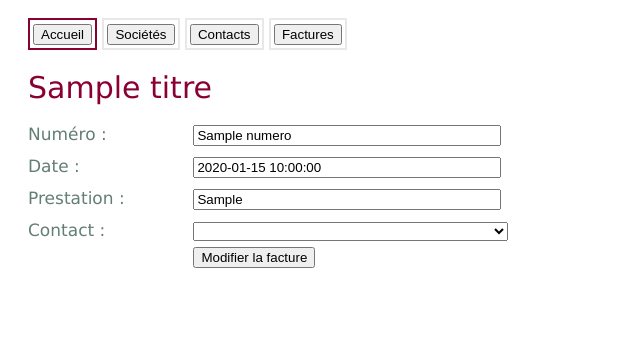
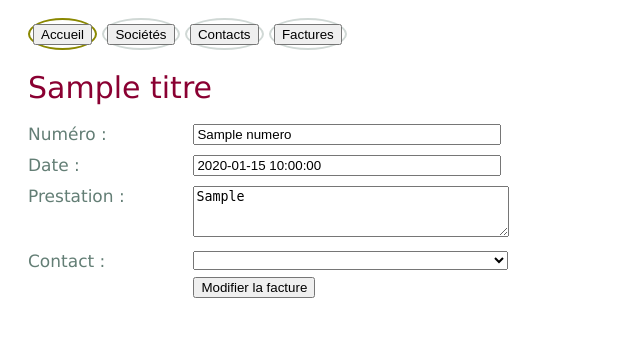
Before and after one commit to ericLavachery/COGIP-app, a PHP site: template view/factures_modifier.php in a window 1280 px wide. Shown: the top 337 px of the page, without its empty margins (0-640 px from the left). Run offline with PHP 8.4, Linux system fonts and the light colour scheme; the template is opened without the code that fills it: most values are stand-ins (such as "Sample title", 1, 10 or a date in 2020); data that the repository does not hold is empty.

Commit message:
changement personne et société dans facture

```diff
--- a/model/contacts_liste.php
+++ b/model/contacts_liste.php
@@ -6,7 +6,8 @@ personne.nom,
 personne.prenom,
 personne.telephone,
 personne.email,
-societe.nom AS nom_societe
+societe.nom AS nom_societe,
+personne.societe_id
 FROM
 personne
 LEFT JOIN societe ON personne.societe_id = societe.id
--- a/model/factures_liste.php
+++ b/model/factures_liste.php
@@ -6,7 +6,9 @@ facture.date_facturation,
 facture.motif_prestation,
 societe.nom AS nom_societe,
 personne.nom AS nom_contact,
-personne.prenom AS prenom_contact
+personne.prenom AS prenom_contact,
+facture.societe_id,
+facture.personne_id
 FROM
 facture
 LEFT JOIN societe ON facture.societe_id = societe.id
--- a/view/css/style.css
+++ b/view/css/style.css
@@ -8,6 +8,7 @@ label {
     width: 160px;
     display: inline-block;
     margin: 5px 0;
+    vertical-align: top;
 }
 input {
     width: 300px;
@@ -16,6 +17,11 @@ input {
 }
 select {
     width: 315px;
+    display: inline-block;
+    margin: 5px 0;
+}
+textarea {
+    width: 310px;
     display: inline-block;
     margin: 5px 0;
 }
@@ -92,17 +98,19 @@ h3 a:hover{
 }
 .actif {
     border-style: solid;
-    border-color: #8a0032;
+    border-color: #8a8800;
     border-width: 2px;
     display: inline-block;
     margin: auto;
     padding: 3px;
+    border-radius: 50%;
 }
 .passif {
     border-style: solid;
-    border-color: #e8e8e8;
+    border-color: rgba(99, 126, 117, 0.3);
     border-width: 2px;
     display: inline-block;
     margin: auto;
     padding: 3px;
+    border-radius: 50%;
 }
--- a/view/factures_liste.php
+++ b/view/factures_liste.php
@@ -14,13 +14,15 @@
             <td class="tabtitle">Société</td>
             <td class="tabtitle">Date</td>
             <td class="tabtitle">Prestation</td>
+            <td class="tabtitle">Contact</td>
         </tr>
         <?php foreach ($factures as $key => $value){?>
             <tr>
                 <td class="tabrow"><a href="index.php?page=lepognon_detail&id=<?=$value['id']?>"><?=$value['numero']?></a></td>
-                <td class="tabrow"><?=$value['nom_societe']?></td>
+                <td class="tabrow"><a href="index.php?page=lesboites_detail&id=<?=$value['societe_id']?>"><?=$value['nom_societe']?></a></td>
                 <td class="tabrow"><?=$value['date_facturation']?></td>
                 <td class="tabrow"><?=$value['motif_prestation']?></td>
+                <td class="tabrow"><a href="index.php?page=lesgens_detail&id=<?=$value['personne_id']?>"><?=$value['prenom_contact']?> <?=$value['nom_contact']?></a></td>
             </tr>
         <?php } ?>
     </table>
--- a/view/factures_modifier.php
+++ b/view/factures_modifier.php
@@ -15,18 +15,18 @@
         </div>
         <div>
             <label for="date_facturation">Date : </label>
-            <input type="text" name="date_facturation" value="<?= $date_facturation ?>" required>
+            <input type="text" name="date_facturation" value="<?= $date_facturation ?>" required placeholder="AAAA-MM-JJ">
         </div>
         <div>
             <label for="motif_prestation">Prestation : </label>
-            <input type="text" name="motif_prestation" value="<?= $motif_prestation ?>" required>
+            <textarea name="motif_prestation" rows="3" cols="41" required><?= $motif_prestation ?></textarea>
         </div>
         <div>
             <label for="personne_id"> Contact : </label>
             <select name="personne_id" required>
                 <option value="" selected></option>
                 <?php foreach ($contacts as $key => $value){?>
-                    <option value="<?= $value['id']?>"<?php if ($personne_id == $value['id']) {echo ' selected';}; ?>><?= $value['prenom']?> <?= $value['nom']?></option>
+                    <option value="<?= $value['id']?>"<?php if ($personne_id == $value['id']) {echo ' selected';}; ?>><?= $value['nom_societe']?> : <?= $value['prenom']?> <?= $value['nom']?></option>
                 <?php } ?>
             </select>
         </div>
```
Also changed, not shown: model/factures_modifier.php (+25 -15 lines), view/contacts_liste.php (+3 -5 lines).
